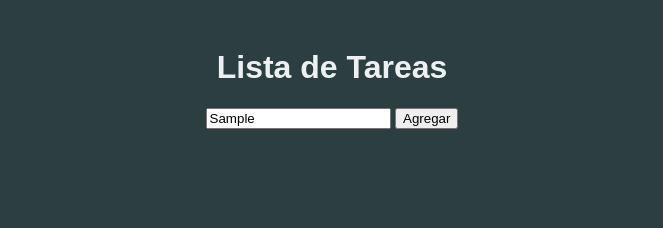
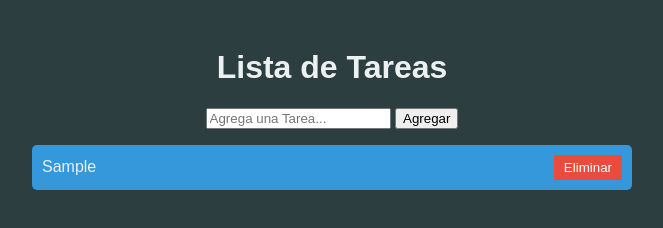
Before and after one commit to jinofuente/JS-listaTareas4, a plain HTML site: page index.html in a window 1280 px wide. Both pictures are taken after typing "Sample" into the empty fields and a click on the button "Agregar". Shown: the whole page, without its empty margins (308-971 px from the left). Drawn offline with Linux system fonts and the light colour scheme.

Commit message:
corrigiendo errores

```diff
--- a/index.html
+++ b/index.html
@@ -14,7 +14,7 @@
         <!--Se esta agregando el formulario con el boton-->
         <div class="tarea-form">
             <input type="text" id="tarea-input" placeholder="Agrega una Tarea...">
-            <button onclick="agregartarea()">Agregar</button>
+            <button onclick="agregarTarea()">Agregar</button>
         </div>
 
         <!--se agregara la lista de tareas-->
--- a/script.js
+++ b/script.js
@@ -1,25 +1,27 @@
 function agregarTarea(){
     const tareaInput = document.getElementById('tarea-input');
-    const tareaText = tareaInput.ariaValueMax.trim();
+    const tareaText = tareaInput.value.trim();
 
     if(tareaText === ""){
         alert("Por favor, Ingrese una tarea");
     }else{
-        const tareaList = document.getElementById('tarea-list');
+        const tareaList = document.getElementById('tarea-lista');
         const nuevaTarea = document.createElement("li");
 
-        nuevaTarea.innerHTML = tareaText + " <button onclick = 'delete(this)'>Eliminar</button>";
+        nuevaTarea.innerHTML = tareaText + " <button onclick = 'eliminar(this)'>Eliminar</button>";
         tareaList.appendChild(nuevaTarea);
         tareaInput.value = "";
     }
 }
 
 function eliminar(tarea){
-    const tareaList1 = document.getElementById('tarea-list');
+    const tareaList1 = document.getElementById('tarea-lista');
     tareaList1.removeChild(tarea.parentNode);
 }
 
 
 /* agregando el link
     https://www.youtube.com/watch?v=JP2PiLRxztQ
+
+    https://codepen.io/Ferney-Moises-Ruiz-Algarin/pen/abXvpVy
 */
```
